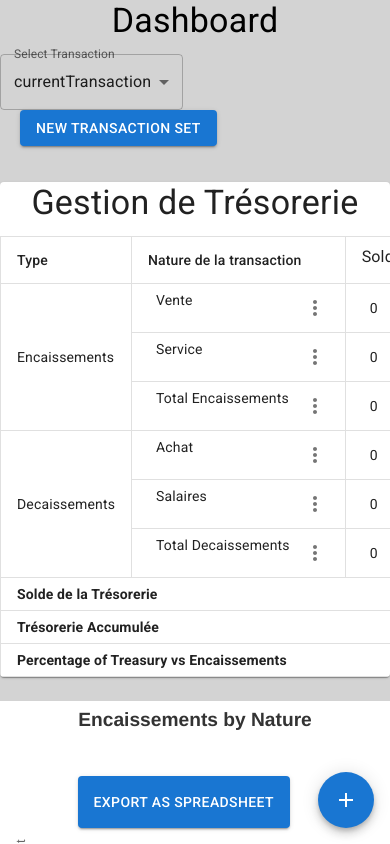
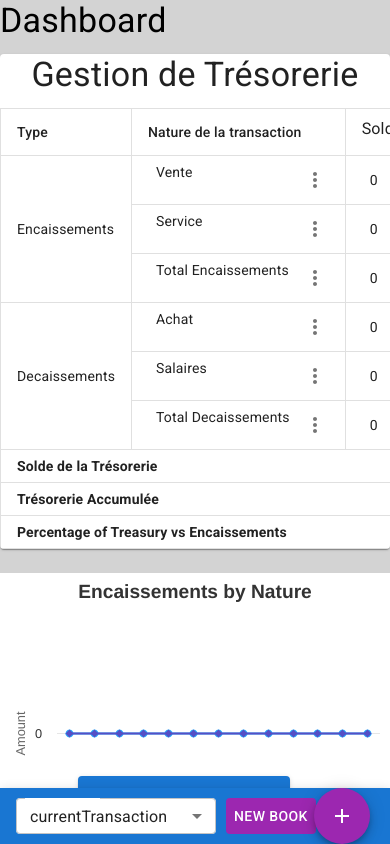
Before and after one commit to ljh-serius/treasury-management, a React (Create React App) app: page / in a window 390 px wide. Shown: the top 844 px of the page. Built offline with nearby package versions, Linux system fonts and the light colour scheme.

Commit message:
mobile display

```diff
--- a/src/components/Dashboard.js
+++ b/src/components/Dashboard.js
@@ -1,10 +1,23 @@
 import React, { useState, useEffect } from 'react';
-import { Typography, Grid, Snackbar } from '@mui/material';
 import TreasuryTable from './TreasuryTable';
 import TransactionSelect from './TransactionSelect';
-import { initialTransactions, calculateTotals } from './transactionHelpers';
+import { initialTransactions } from './transactionHelpers';
+import TransactionActionsMenu from './TransactionActionsMenu';
+import { AppBar, Toolbar, useMediaQuery, Typography, Grid, Fab, Snackbar } from '@mui/material';
+import { useTheme, styled } from '@mui/material/styles';
+import { Add as AddIcon } from '@mui/icons-material';
+
+const StyledFab = styled(Fab)({
+  position: 'absolute',
+  zIndex: 1,
+  right: 0,
+  margin: '20px'
+});
 
 const Dashboard = () => {
+  const theme = useTheme();
+  const isMobile = useMediaQuery(theme.breakpoints.down('sm'));
+
   const [transactions, setTransactions] = useState(() => {
     const savedTransactions = localStorage.getItem('currentTransaction');
     return savedTransactions ? JSON.parse(savedTransactions) : initialTransactions;
@@ -13,12 +26,10 @@ const Dashboard = () => {
   const [availableTransactions, setAvailableTransactions] = useState([]);
   const [snackbarMessage, setSnackbarMessage] = useState('');
   const [snackbarOpen, setSnackbarOpen] = useState(false);
+  const [addAnchorEl, setAddAnchorEl] = useState(null);
 
   useEffect(() => {
-    // const updatedTransactions = calculateTotals(transactions);
     localStorage.setItem(transactionName, JSON.stringify(transactions));
-    console.log("transactionName", transactionName);
-    console.log("transactions", transactions);
   }, [transactions, transactionName]);
 
   useEffect(() => {
@@ -51,21 +62,57 @@ const Dashboard = () => {
     setSnackbarMessage('');
   };
 
-  console.log(transactions)
+  const handleAddClick = (event) => {
+    setAddAnchorEl(event.currentTarget);
+  };
+
+  const handleAddClose = () => {
+    setAddAnchorEl(null);
+  };
+
+  const handleAddTransaction = (type) => {
+    if (type === 'encaissements') {
+      setTransactions((prevTransactions) => ({
+        ...prevTransactions,
+        encaissements: [
+          { nature: 'New Encaissement', montantInitial: 0, montants: Array(12).fill(0) },
+          ...prevTransactions.encaissements
+        ]
+      }));
+    } else if (type === 'decaissements') {
+      setTransactions((prevTransactions) => ({
+        ...prevTransactions,
+        decaissements: [
+          { nature: 'New Décaissement', montantInitial: 0, montants: Array(12).fill(0) },
+          ...prevTransactions.decaissements
+        ]
+      }));
+    }
+    setSnackbarMessage(`Added ${type} transaction`);
+    setSnackbarOpen(true);
+    setAddAnchorEl(null);
+  };
+
   return (
     <div>
-      <Typography variant="h4" align="center" gutterBottom>
-        Dashboard
-      </Typography>
-      <Grid container spacing={2}>
-        <Grid item xs={12}>
+      <AppBar position="fixed" color="primary" sx={{ top: isMobile ? 'auto' : 0, bottom: isMobile ? 0 : 'auto' }}>
+        <Toolbar>
+          <StyledFab color="secondary" aria-label="add" onClick={handleAddClick}>
+            <AddIcon />
+          </StyledFab>
           <TransactionSelect
               transactionName={transactionName}
               availableTransactions={availableTransactions}
               handleTransactionChange={handleTransactionChange}
               handleNewTransaction={handleNewTransaction}
             />
-        </Grid>
+        </Toolbar>
+      </AppBar>
+      <Grid container>
+        <Typography variant="h4" align="center" gutterBottom>
+          Dashboard
+        </Typography>
+        <Grid container spacing={2}>
           <Grid item xs={12}>
             <TreasuryTable
               transactions={transactions}
@@ -76,6 +123,12 @@ const Dashboard = () => {
             />
           </Grid>
         </Grid>
+      </Grid>
+      <TransactionActionsMenu
+        anchorEl={addAnchorEl}
+        handleMenuClose={handleAddClose}
+        handleAddTransaction={handleAddTransaction}
+      />
       <Snackbar
         open={snackbarOpen}
         autoHideDuration={3000}
--- a/src/components/TransactionSelect.js
+++ b/src/components/TransactionSelect.js
@@ -1,25 +1,58 @@
 import React from 'react';
-import { FormControl, InputLabel, Select, MenuItem, Button } from '@mui/material';
+import { FormControl, InputLabel, Select, MenuItem, Button, Box } from '@mui/material';
+import { styled } from '@mui/material/styles';
 
-const TransactionSelect = ({ transactionName, availableTransactions, handleTransactionChange, handleNewTransaction }) => {
+const StyledFormControl = styled(FormControl)(({ theme }) => ({
+  backgroundColor: 'white',
+  minWidth: 200,
+  marginRight: '10px',
+  borderRadius: 4,
+  height: 36,
+  '& .MuiInputBase-root': {
+    height: 36,
+    alignItems: 'center',
+  },
+  '& .MuiSelect-select': {
+    display: 'flex',
+    alignItems: 'center',
+    height: '100%',
+  },
+}));
+
+const StyledButton = styled(Button)(({ theme }) => ({
+  backgroundColor: theme.palette.secondary.main,
+  color: 'white',
+  height: 36,
+  '&:hover': {
+    backgroundColor: theme.palette.secondary.dark,
+  },
+}));
+
+const TransactionSelect = ({
+  transactionName,
+  availableTransactions,
+  handleTransactionChange,
+  handleNewTransaction,
+}) => {
   return (
-    <div style={{ marginBottom: 20 }}>
-      <FormControl>
-        <InputLabel id="transaction-select-label">Select Transaction</InputLabel>
+    <Box display="flex" alignItems="center">
+      <StyledFormControl>
         <Select
-          labelId="transaction-select-label"
           value={transactionName}
           onChange={(e) => handleTransactionChange(e.target.value)}
+          label="Transaction"
         >
           {availableTransactions.map((name) => (
-            <MenuItem key={name} value={name}>{name}</MenuItem>
+            <MenuItem key={name} value={name}>
+              {name}
+            </MenuItem>
           ))}
         </Select>
-      </FormControl>
-      <Button variant="contained" color="primary" onClick={handleNewTransaction} style={{ marginLeft: 20 }}>
-        New Transaction Set
-      </Button>
-    </div>
+      </StyledFormControl>
+      <StyledButton onClick={handleNewTransaction}>
+        New Book
+      </StyledButton>
+    </Box>
   );
 };
 
--- a/src/components/TreasuryTable.js
+++ b/src/components/TreasuryTable.js
@@ -25,7 +25,6 @@ const TreasuryTable = ({ transactions, setTransactions, transactionName, setSnac
   const [highlightedMonth, setHighlightedMonth] = useState(null);
   const [highlightedCumulativeMonth, setHighlightedCumulativeMonth] = useState(null);
   const [modalOpen, setModalOpen] = useState(false);
-  const [anchorEl, setAnchorEl] = useState(null);
   const [menuAnchorEl, setMenuAnchorEl] = useState(null);
   const [columnMenuAnchorEl, setColumnMenuAnchorEl] = useState(null);
   const [natureMenuAnchorEl, setNatureMenuAnchorEl] = useState(null);
@@ -137,23 +136,6 @@ const TreasuryTable = ({ transactions, setTransactions, transactionName, setSnac
     setModalOpen(false);
   };
 
-  const handleFabClick = (event) => {
-    setAnchorEl(event.currentTarget);
-  };
-
-  const handleMenuActionClose = () => {
-    setAnchorEl(null);
-  };
-
-  const handleAddTransaction = (type) => {
-    const updatedTransactions = { ...transactions };
-    if (!updatedTransactions[type]) {
-      updatedTransactions[type] = [];
-    }
-    updatedTransactions[type].splice(updatedTransactions[type].length - 1, 0, { nature: '', montantInitial: 0, montants: Array(12).fill(0) });
-    setTransactions(updatedTransactions);
-    handleMenuActionClose();
-  };
 
   const handleChartHover = (type, seriesName) => {
     setHighlightedRow((prev) => ({
@@ -349,9 +331,6 @@ const TreasuryTable = ({ transactions, setTransactions, transactionName, setSnac
         highlightedMonth={highlightedMonth}
         highlightedCumulativeMonth={highlightedCumulativeMonth}
       />
-      <Fab color="primary" aria-label="add" onClick={handleFabClick} style={{ position: 'fixed', bottom: 16, right: 16 }}>
-        <AddIcon />
-      </Fab>
       <Button
         variant="contained"
         color="primary"
@@ -360,11 +339,6 @@ const TreasuryTable = ({ transactions, setTransactions, transactionName, setSnac
       >
         Export as Spreadsheet
       </Button>
-      <TransactionActionsMenu
-        anchorEl={anchorEl}
-        handleMenuActionClose={handleMenuActionClose}
-        handleAddTransaction={handleAddTransaction}
-      />
       <TransactionActionsMenu
         anchorEl={menuAnchorEl}
         handleMenuClose={handleMenuClose}
```
Lines whose indentation alone changed are shown as unchanged.
